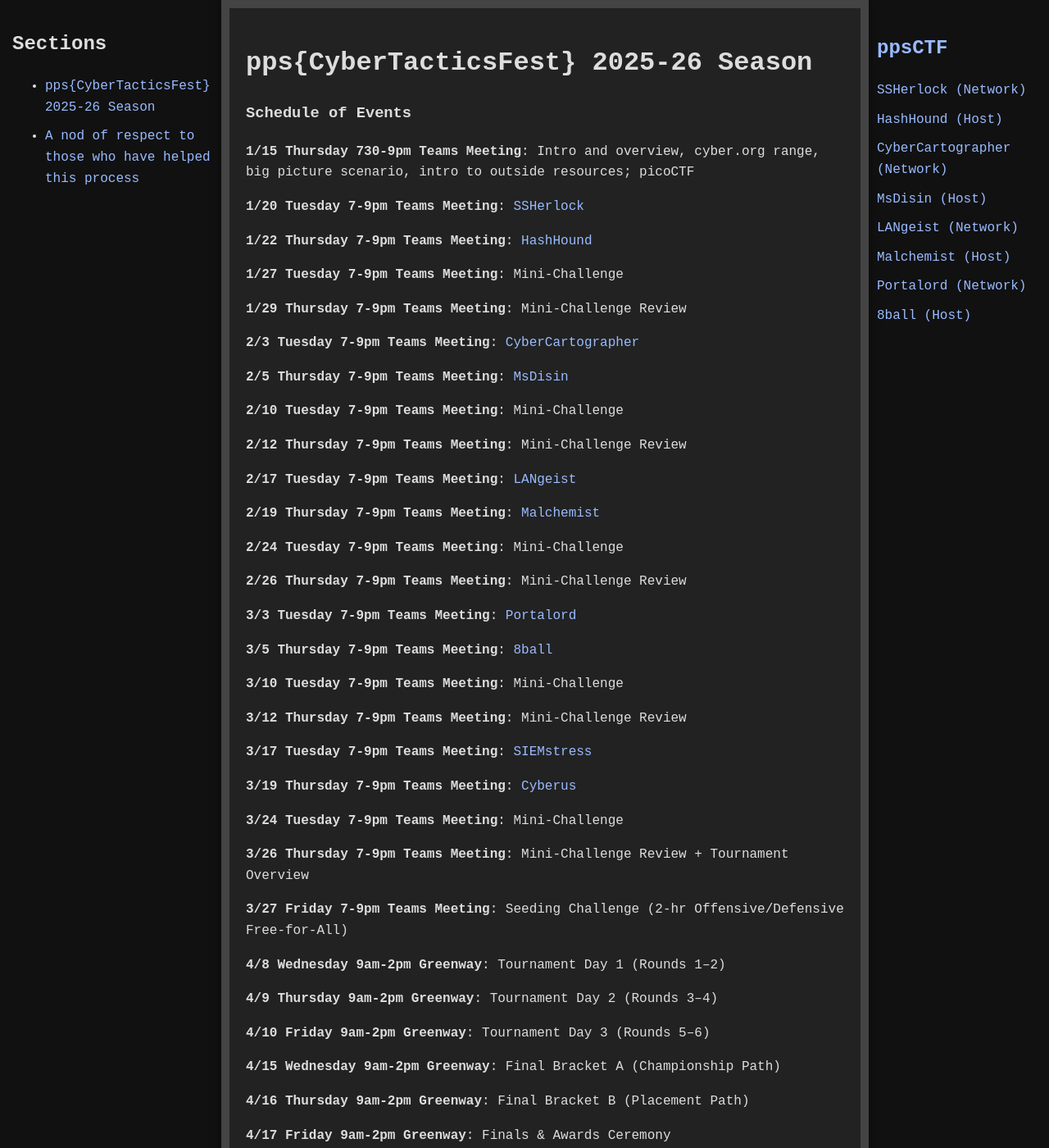
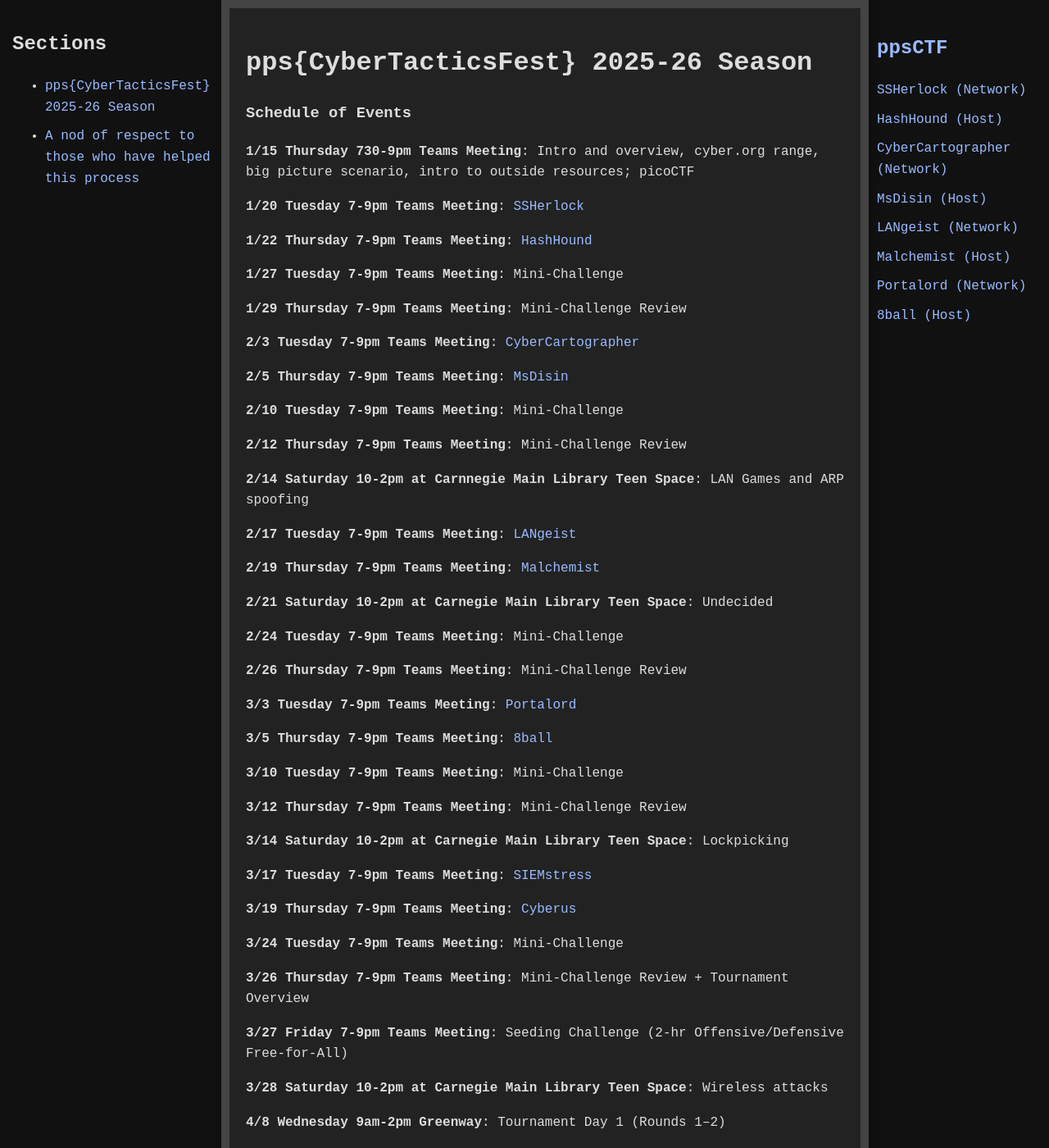
Before and after one commit to jboyce1/ppsCTF, a Jekyll site: the page built from index.md, in a window 1280 px wide and 1400 px high. Shown: the whole window at 82% size. Built offline with Jekyll 4.4.1, drawn with Linux system fonts in a browser that asks for light colours.

Commit message:
Update index.md

```diff
--- a/index.md
+++ b/index.md
@@ -25,9 +25,13 @@ title: Home
 
 **2/12 Thursday 7-9pm Teams Meeting**: Mini-Challenge Review
 
+**2/14 Saturday 10-2pm at Carnnegie Main Library Teen Space**: LAN Games and ARP spoofing
+
 **2/17 Tuesday 7-9pm Teams Meeting**: [LANgeist](./classes/LANgeist/LANgeist)
 
 **2/19 Thursday 7-9pm Teams Meeting**: [Malchemist](./classes/Malchemist/Malchemist)
+
+**2/21 Saturday 10-2pm at Carnegie Main Library Teen Space**: Undecided
 
 **2/24 Tuesday 7-9pm Teams Meeting**: Mini-Challenge
 
@@ -41,6 +45,8 @@ title: Home
 
 **3/12 Thursday 7-9pm Teams Meeting**: Mini-Challenge Review
 
+**3/14 Saturday 10-2pm at Carnegie Main Library Teen Space**: Lockpicking
+
 **3/17 Tuesday 7-9pm Teams Meeting**: [SIEMstress](./classes/SIEMstress/SIEMstress)
 
 **3/19 Thursday 7-9pm Teams Meeting**: [Cyberus](./classes/Cyberus/Cyberus)
@@ -50,6 +56,8 @@ title: Home
 **3/26 Thursday 7-9pm Teams Meeting**: Mini-Challenge Review + Tournament Overview
 
 **3/27 Friday 7-9pm Teams Meeting**: Seeding Challenge (2-hr Offensive/Defensive Free-for-All)
+
+**3/28 Saturday 10-2pm at Carnegie Main Library Teen Space**: Wireless attacks
 
 **4/8 Wednesday 9am-2pm Greenway**: Tournament Day 1 (Rounds 1–2)
 
```
